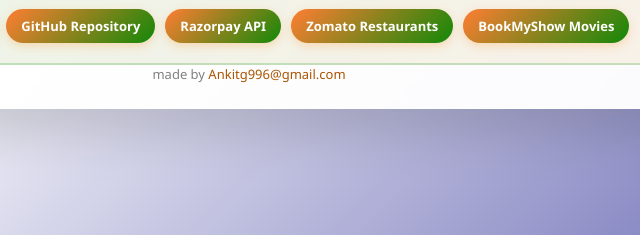
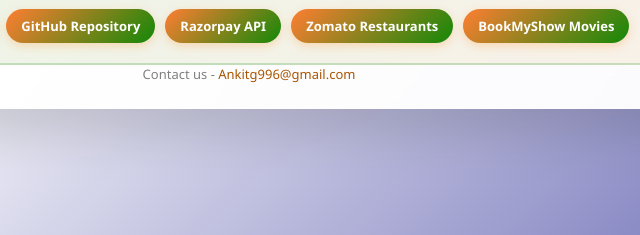
Before and after one commit to Ankitg996/urlAnalyzerForIndia, a plain HTML site: page index.html in a window 1280 px wide. Shown: the part 364-599 px from the top of the page, 391-1031 px from the left. Drawn offline with Linux system fonts and the light colour scheme.

Commit message:
update1.2

```diff
--- a/index.html
+++ b/index.html
@@ -90,7 +90,7 @@
 					onclick="analyzeExample('https://in.bookmyshow.com/explore/movies-mumbai')">BookMyShow Movies</span>
 			</div>
 		</div>
-		<div class="mark">made by <span>Ankitg996@gmail.com</span></div>
+		<div class="mark">Contact us - <span>Ankitg996@gmail.com</span></div>
 	</div>
 	<script>
 		let urlInput = document.getElementById('urlInput');
```
